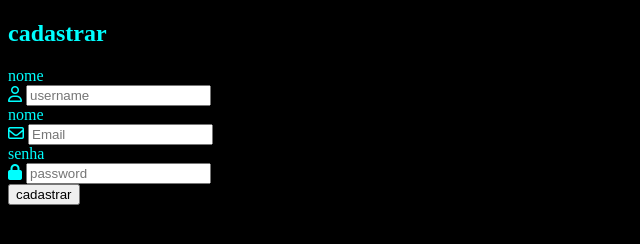
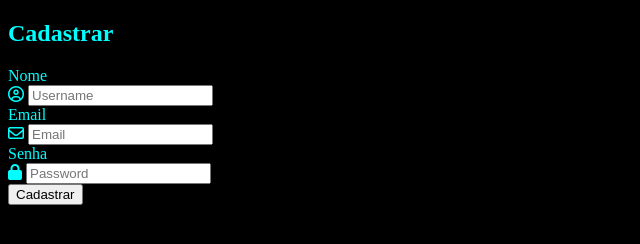
Before and after one commit to helooli/formulario-2, a plain HTML site: page index.html in a window 1280 px wide. Shown: the full height of the page, 0-640 px from the left. Drawn offline with Linux system fonts and the light colour scheme.

Commit message:
Add files via upload

```diff
--- a/index.html
+++ b/index.html
@@ -2,36 +2,39 @@
 <html lang="en">
 <head>
     <meta charset="UTF-8">
+    <meta http-equiv="X-UA-Compatible" content="IE=edge">
     <meta name="viewport" content="width=device-width, initial-scale=1.0">
-    <script src="https://kit.fontawesome.com/136fca84c4.js" crossorigin="anonymous"></script>
+    <script src="https://kit.fontawesome.com/0fb5d3af77.js" crossorigin="anonymous"></script>
     <link rel="stylesheet" href="form.css">
-    <title>formulario</title>
+    <title>Formulário</title>
 </head>
 <body>
     <div id="form">
         <form action="obrigado.html">
-            <h2 class="title">cadastrar</h2>
-        </form>
-        <label for="username">nome</label>
+            <h2 class="title">Cadastrar</h2>
+
+            <label for="username">Nome</label>
             <div class="input">
-            <i class="fa-regular fa-user"></i>
-            <input id="username" name="username" placeholder="username" type="text">
+                <i class="fa-regular fa-circle-user"></i>
+                <input id="username" name="username" placeholder="Username" type="text">
             </div>
 
-        <label for="Email">nome</label>
+            <label for="email">Email</label>
             <div class="input">
                 <i class="fa-regular fa-envelope"></i>
-            <input id="Email" name="Email" placeholder="Email" type="text">
+                <input id="email" name="email" placeholder="Email" type="text">
             </div>
-        <label for="senha">senha</label>
+
+            <label for="senha">Senha</label>
             <div class="input">
                 <i class="fa-solid fa-lock"></i>
-            <input id="senha" name="senha" placeholder="password" type="password">
+                <input id="senha" name="senha" placeholder="Password" type="password">
             </div>
 
-        <div id="bnt">
-            <button type="submit">cadastrar</button>
+            <div id="btn">
+                <button type="submit">Cadastrar</button>
             </div>
+        </form>
     </div>
 </body>
 </html>
```
Lines whose indentation alone changed are shown as unchanged.
